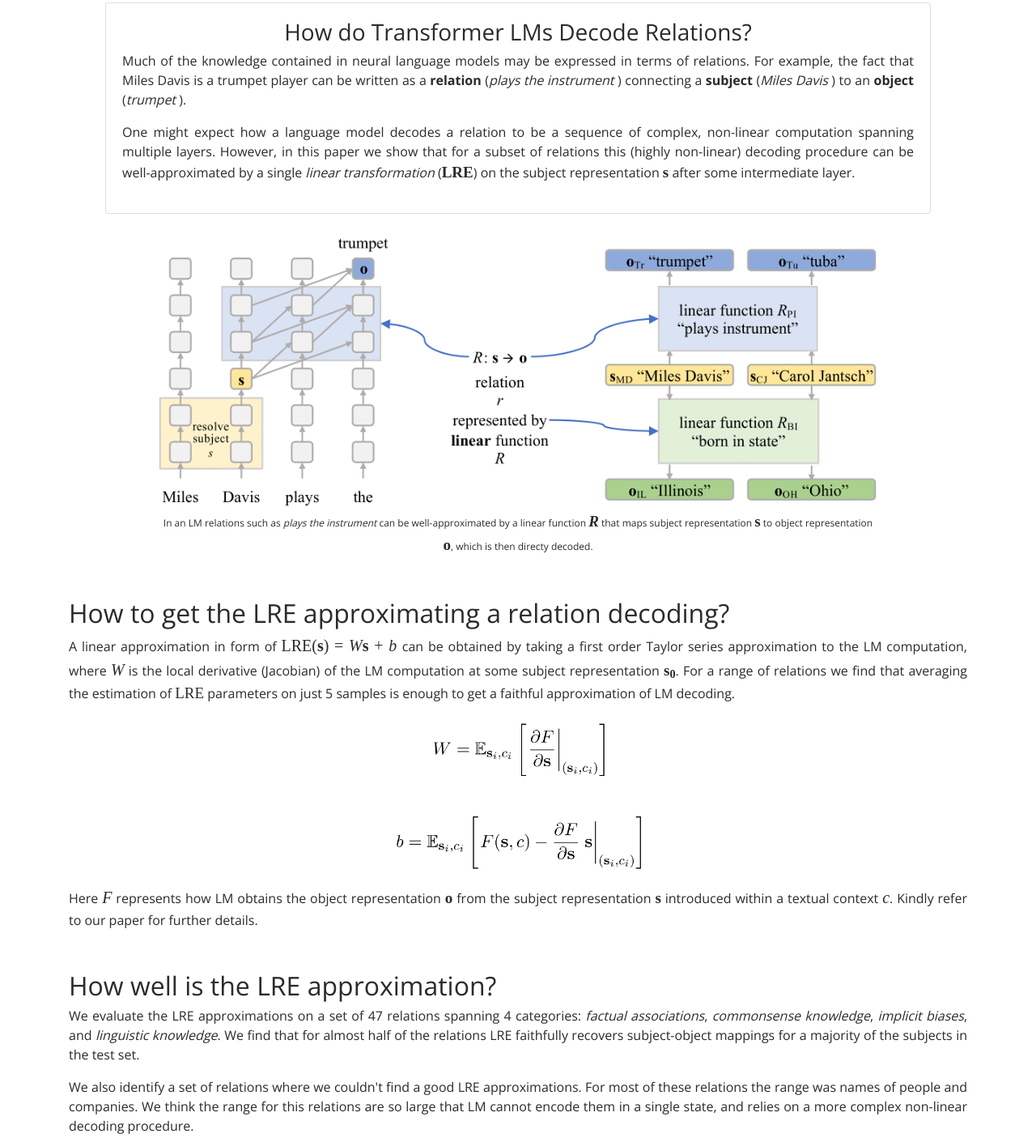
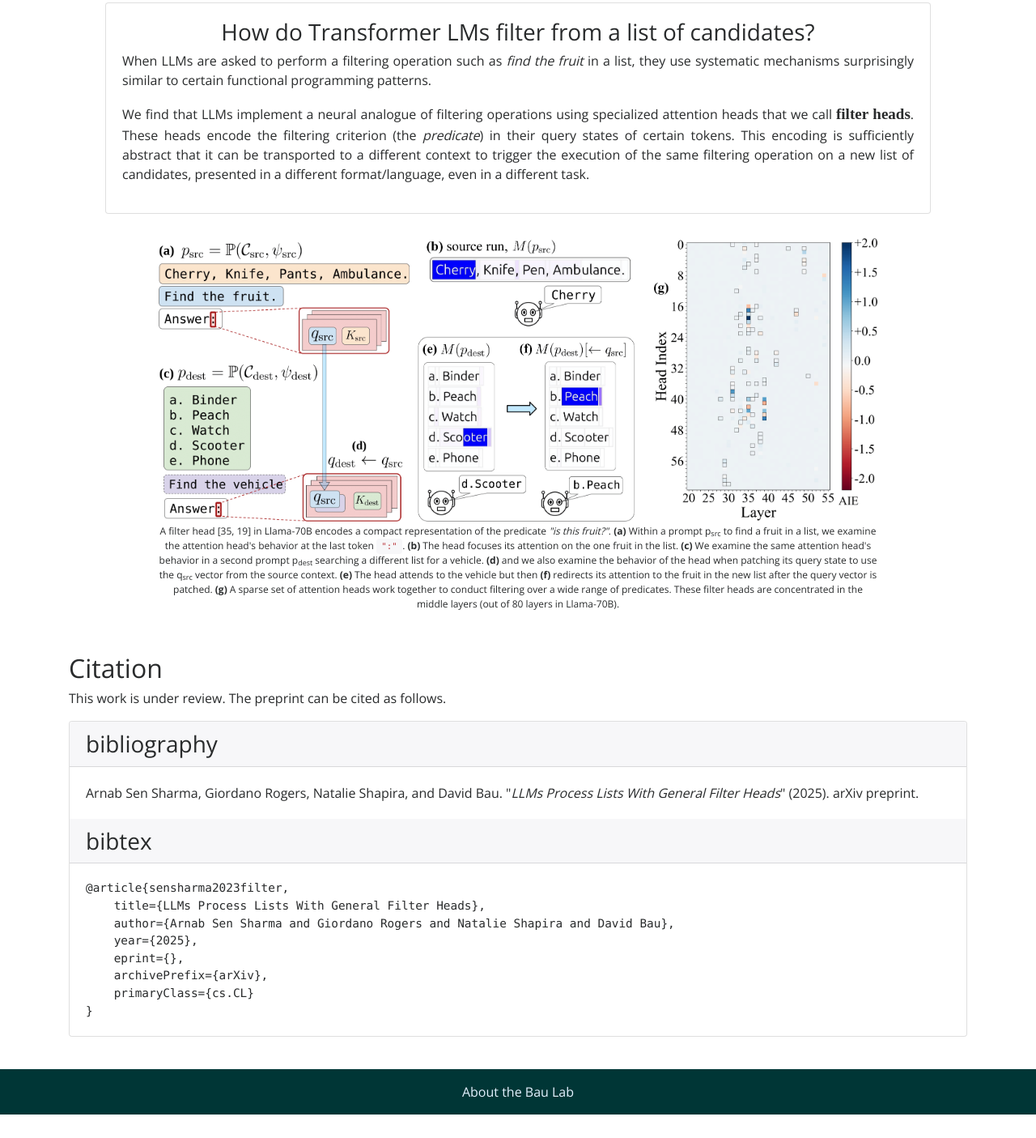
Before and after one commit to arnab-api/filterweb, a plain HTML site: page src/index.html in a window 1280 px wide. Shown: the part 517-1922 px from the top of the page at 81% size. After the commit the page ends 1893 px from the top, so only its background shows below. Drawn offline with nearby package versions, Linux system fonts and the light colour scheme.

Commit message:
main figure

```diff
--- a/src/index.html
+++ b/src/index.html
@@ -110,24 +110,19 @@
 
             <div class="card" style="max-width: 1020px;">
                 <div class="card-block">
-                    <h3>How do Transformer LMs Decode Relations?</h3>
-                    <p style="text-align: justify;">Much of the knowledge contained in neural language models may be
-                        expressed in terms of relations.
-                        For example, the fact that Miles Davis is a trumpet player can be written as a <b>relation</b>
-                        (<i>plays the
-                            instrument</i>&nbsp;)
-                        connecting a <b>subject</b> (<i>Miles Davis</i>&nbsp;) to an <b>object</b>
-                        (<i>trumpet</i>&nbsp;).
-                    </p>
+                    <h3>How do Transformer LMs filter from a list of candidates?</h3>
                     <p style="text-align: justify;">
-                        One might expect how a language model decodes a relation to be a sequence of complex, non-linear
-                        computation spanning multiple layers. However, in this paper we show that for a subset of
-                        relations this (highly non-linear) decoding procedure can be well-approximated by a single
-                        <i>linear
-                            transformation</i> (<b style="font-family:'Times New Roman'; font-size:19px">LRE</b>) on the
-                        subject representation <b style="font-family:'Times New Roman'; font-size:19px">s</b> after some
-                        intermediate layer.
-
+                        When LLMs are asked to perform a filtering operation such as <i>find the fruit</i> in a list,
+                        they use systematic mechanisms surprisingly similar to certain functional programming patterns.
+                    <p style="text-align: justify;">
+                        We find that LLMs implement a neural analogue of filtering operations using specialized
+                        attention heads
+                        that we call <b style="font-family:'Times New Roman'; font-size:19px">filter heads</b>. These
+                        heads encode the filtering criterion (the <i>predicate</i>) in their query states of certain
+                        tokens. This encoding is sufficiently abstract that it can be transported to a different context
+                        to trigger the execution of the same filtering operation on a new list of candidates, presented
+                        in a different format/language, even in a
+                        different task.
                     </p>
                 </div><!--card-block-->
             </div><!--card-->
@@ -137,89 +132,26 @@
         <div class="row">
             <div class="col">
                 <figure class="center_image" style="margin-top: 30px">
-                    <img src="images/Paper/schematic-wide.png" style="width:100%">
+                    <img src="images/Paper/filter_head_patching.png" style="width:100%">
                     <figcaption>
-                        In an LM relations such as <em>plays the instrument</em> can be well-approximated by a linear
-                        function
-                        <b style="font-family:'Times New Roman'; font-size:19px"><i>R</i></b> that maps subject
-                        representation
-                        <b style="font-family:'Times New Roman'; font-size:19px">s</b> to object representation
-                        <b style="font-family:'Times New Roman'; font-size:19px">o</b>, which is then directy decoded.
+                        A filter head [35, 19] in Llama-70B encodes a compact representation
+                        of the predicate <em>"is this fruit?"</em>.
+                        <strong>(a)</strong> Within a prompt p<sub>src</sub> to find a fruit in a list, we examine the
+                        attention head's behavior at the last token <code>":"</code>.
+                        <strong>(b)</strong> The head focuses its attention on the one fruit in the list.
+                        <strong>(c)</strong> We examine the same attention head's behavior in a second prompt
+                        p<sub>dest</sub> searching a different list for a vehicle.
+                        <strong>(d)</strong> and we also examine the behavior of the head when patching its query state
+                        to use the q<sub>src</sub> vector from the source context.
+                        <strong>(e)</strong> The head attends to the vehicle but then
+                        <strong>(f)</strong> redirects its attention to the fruit in the new list after the query vector
+                        is patched.
+                        <strong>(g)</strong> A sparse set of attention heads work together to conduct filtering over a
+                        wide range of predicates. These filter heads are concentrated in the middle layers (out of 80
+                        layers in Llama-70B).
                     </figcaption>
                 </figure>
 
-                <h2>How to get the LRE approximating a relation decoding?</h2>
-
-                <p style="text-align: justify;">A linear approximation in form of
-                    <span style="font-family:'Times New Roman'; font-size:20px">
-                        LRE(<b>s</b>) = <i>W</i><b>s</b> + <i>b</i>
-                    </span>
-                    can be obtained by taking a first order Taylor series approximation to the LM computation, where
-                    <span style="font-family:'Times New Roman'; font-size:20px"><i>W</i></span>
-                    is the local derivative (Jacobian) of the LM computation at some subject representation
-                    <span style="font-family:'Times New Roman'; font-size:19px"><b>s<sub>0</sub></b></span>.
-                    For a range of relations we find that averaging the estimation of
-                    <span style="font-family:'Times New Roman'; font-size:19px">LRE</span>
-                    parameters on just 5 samples is enough to get a faithful approximation of LM decoding.
-
-                <figure>
-                    <img src="images/Paper/LRE_eqn.png" class="center_image" style="width: 30%;">
-                </figure>
-
-                <p style="text-align: justify;">
-                    Here
-                    <span style="font-family:'Times New Roman'; font-size:20px"><i>F</i></span>
-                    represents how LM obtains the object representation
-                    <span style="font-family:'Times New Roman'; font-size:19px"><b>o</b></span>
-                    from the subject representation
-                    <span style="font-family:'Times New Roman'; font-size:19px"><b>s</b></span>
-                    introduced within a textual context
-                    <span style="font-family:'Times New Roman'; font-size:20px"><i>c</i></span>.
-                    Kindly refer to our paper for further details.
-                </p>
-
-                <h2>How well is the LRE approximation?</h2>
-
-                <p style="text-align: justify;">
-                    We evaluate the LRE approximations on a set of 47 relations spanning 4 categories:
-                    <em>factual associations</em>, <em>commonsense knowledge</em>, <em>implicit biases</em>, and
-                    <em>linguistic
-                        knowledge</em>.
-                    We find that for almost half of the relations LRE faithfully recovers subject-object mappings for a
-                    majority
-                    of the subjects in the test set.
-                </p>
-                <p style="text-align: justify;">
-                    We also identify a set of relations where we couldn't find a good LRE approximations. For most of
-                    these
-                    relations
-                    the range was names of people and companies. We think the range for this relations are so large that
-                    LM cannot
-                    encode them in a single state, and relies on a more complex non-linear decoding procedure.
-                </p>
-
-                <figure>
-                    <img src="images/Paper/faithfulness_relationwise.jpg" class="center_image" style="width: 80%;">
-                </figure>
-
-                <h2>Attribute Lens</h2>
-                Attribute Lens, which is motivated by the idea that a hidden state
-                <span style="font-family:'Times New Roman'; font-size:20px"><b>h</b></span>
-                may contain pieces of information beyond the prediction of the immediate next token. And, an
-                <span style="font-family:'Times New Roman'; font-size:19px">LRE</span>
-                can be used to extract a certain attribute from
-                <span style="font-family:'Times New Roman'; font-size:20px"><b>h</b></span>
-                without relevant textual context.
-
-                <figure>
-                    <img src="images/Paper/attribute_lens.png" class="center_image" style="width: 80%;">
-                    <figcaption>
-                        <span style="font-family:'Times New Roman'; font-size:16px">LRE</span>
-                        approximating the relation <em>country capital</em> applied on hidden state
-                        <b style="font-family:'Times New Roman'; font-size:16px">h</b>
-                        after different layers in different token positions.
-                    </figcaption>
-                </figure>
 
 
                 <h2>Citation</h2>
--- a/src/style.css
+++ b/src/style.css
@@ -34,7 +34,7 @@ h2 {
   margin-bottom: 1.5rem;
   color: white;
   text-align: center;
-  background-color: #301934;
+  background-color: #003636;
 }
 
 .nd-pageheader a,
@@ -47,7 +47,7 @@ h2 {
   margin-top: 1.5rem;
   padding: 1rem;
   text-align: center;
-  background-color: #301934;
+  background-color: #003636;
 }
 
 .nd-pagefooter a {
```
Also changed, not shown: src/images/Paper/filter_head_patching.png (added).
